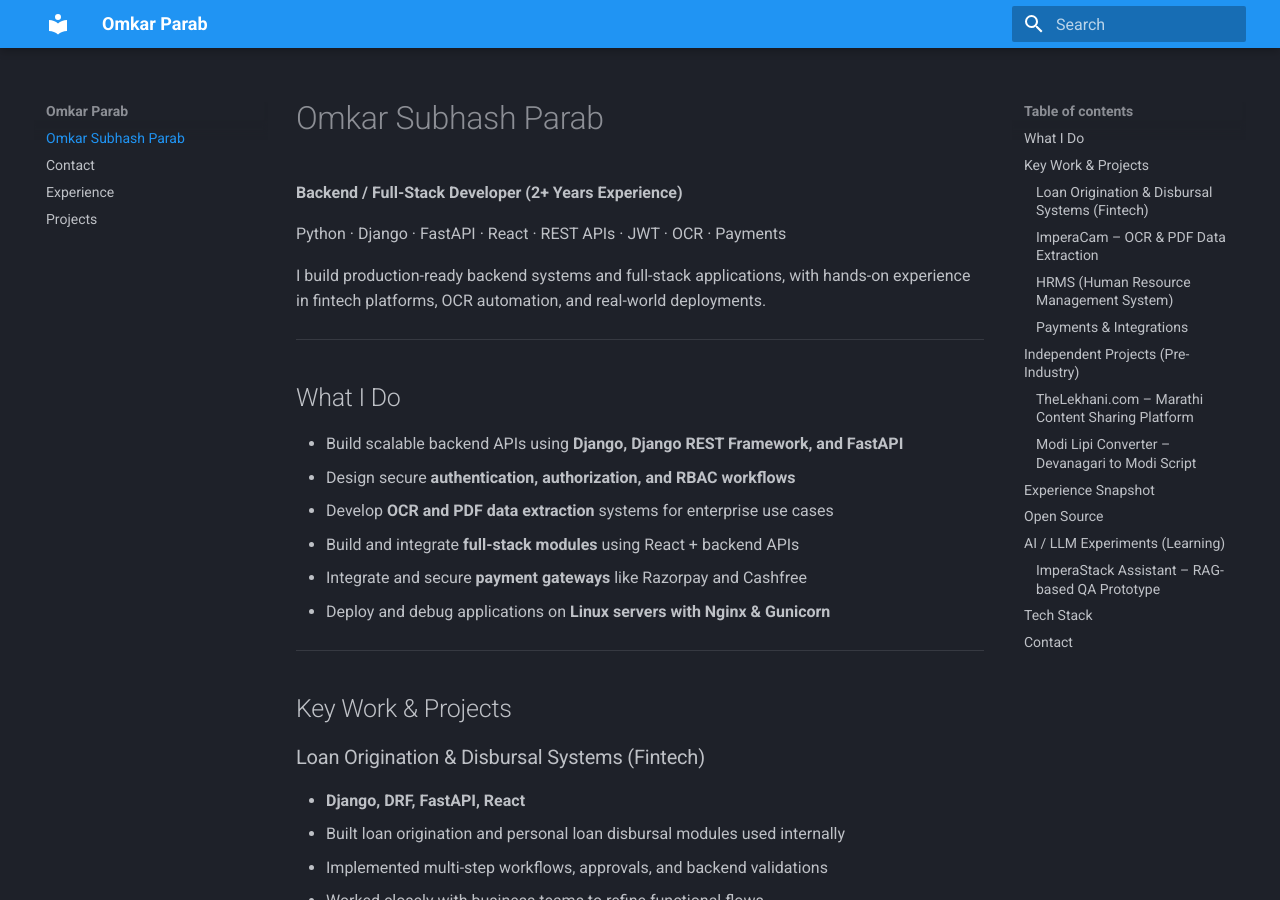
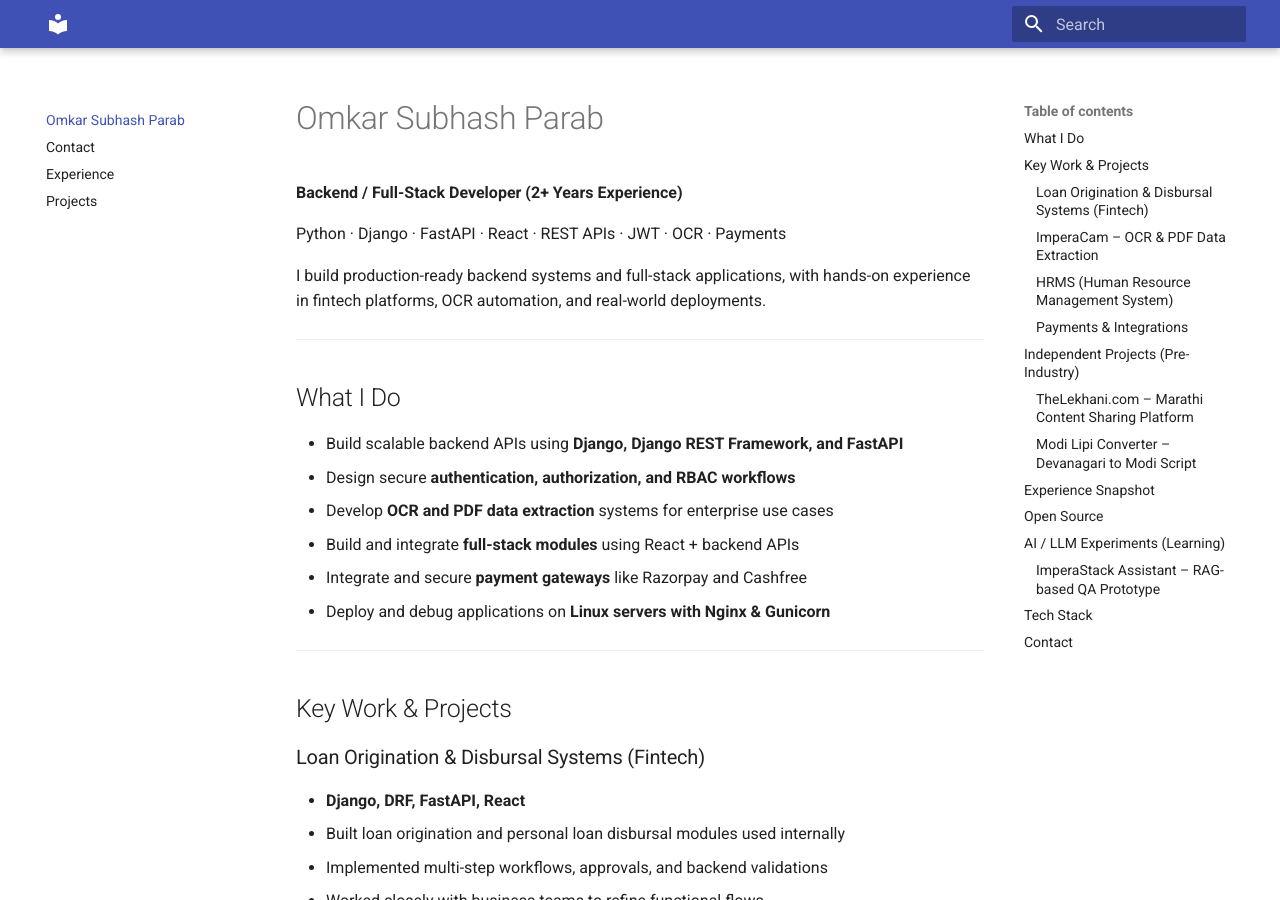
Before and after one commit to ImOmkar/ImOmkar.github.io, an MkDocs documentation site: the page built from docs/index.md, in a window 1280 px wide and 900 px high. Built offline with MkDocs 1.6.1 and Material for MkDocs 9.7.7, drawn with Linux system fonts in a browser that asks for light colours.

Commit message:
index.md updated

```diff
--- a/mkdocs.yml
+++ b/mkdocs.yml
@@ -1,12 +1,19 @@
-site_name: Omkar Parab
-theme:
-  name: material
-  palette:
-    scheme: slate
-    primary: blue
+# site_name: Omkar Parab
+# theme:
+#   name: material
+#   palette:
+#     scheme: slate
+#     primary: blue
 
 # nav:
 #   - Home: index.md
 #   - Projects: projects.md
 #   - Experience: experience.md
 #   - Contact: contact.md
+
+theme:
+  name: material
+  features:
+    - navigation.tabs: false
+    - navigation.sections: false
+    - navigation.expand: false
```
Also changed, not shown: site/404.html, site/contact/index.html, site/experience/index.html, site/index.html, site/projects/index.html, site/search/search_index.json.
